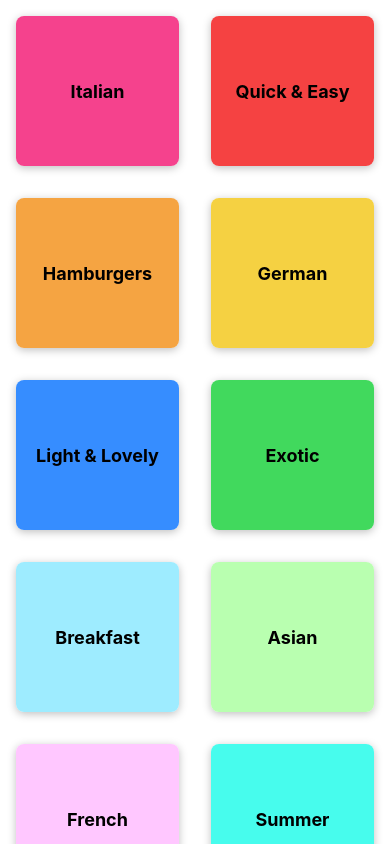
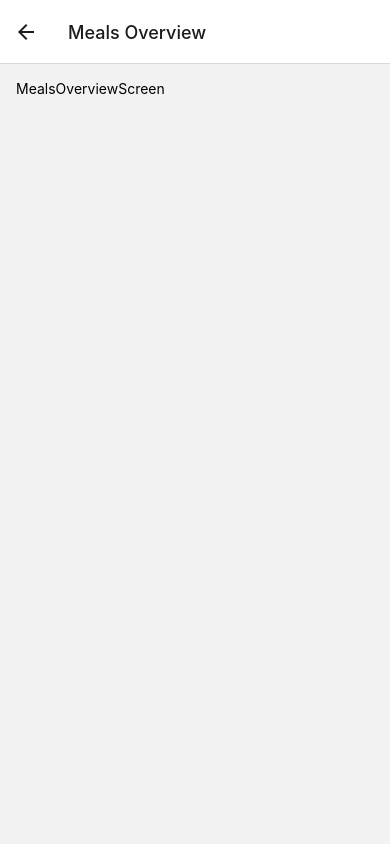
Before and after one commit to adityahimaone/RN-Meals-App, a React Native app: screen /MealsOverview in a window 390 px wide. Built offline with nearby package versions, Linux system fonts and the light colour scheme.

Commit message:
feat: add switch navigation screen using useNavigation hooks

```diff
--- a/App.js
+++ b/App.js
@@ -1,12 +1,58 @@
 import { StatusBar } from "expo-status-bar";
 import { StyleSheet } from "react-native";
+import { NavigationContainer } from "@react-navigation/native";
+import { createNativeStackNavigator } from "@react-navigation/native-stack";
+
 import CategoriesScreen from "./screens/CategoriesScreen";
+import MealsOverviewScreen from "./screens/MealsOverviewScreen";
+
+const Stack = createNativeStackNavigator();
+
+const config = {
+  animation: "spring",
+  config: {
+    stiffness: 1000,
+    damping: 500,
+    mass: 3,
+    overshootClamping: true,
+    restDisplacementThreshold: 0.01,
+    restSpeedThreshold: 0.01,
+  },
+};
 
 export default function App() {
   return (
     <>
-      <StatusBar style="light" />
-      <CategoriesScreen />
+      <StatusBar style="dark" />
+      <NavigationContainer>
+        <Stack.Navigator initialRouteName="MealsCategories">
+          <Stack.Screen
+            name="MealsCategories"
+            component={CategoriesScreen}
+            options={{
+              title: "Meals Categories",
+              headerStyle: { backgroundColor: "#f4511e" },
+              headerTintColor: "#fff",
+              headerTitleStyle: { fontWeight: "bold" },
+              transitionSpec: {
+                open: config,
+                close: config,
+              },
+            }}
+          />
+          <Stack.Screen
+            name="MealsOverview"
+            component={MealsOverviewScreen}
+            options={{
+              title: "Meals Overview",
+              transitionSpec: {
+                open: config,
+                close: config,
+              },
+            }}
+          />
+        </Stack.Navigator>
+      </NavigationContainer>
     </>
   );
 }
--- a/components/CategoryGridTile.js
+++ b/components/CategoryGridTile.js
@@ -1,7 +1,14 @@
+import React from "react";
 import { Pressable, StyleSheet, Text, View, Platform } from "react-native";
-import React from "react";
+import { useNavigation } from "@react-navigation/native";
 
 export default function CategoryGridTile({ title, color }) {
+  const navigation = useNavigation();
+
+  const navigationHandler = () => {
+    navigation.navigate("MealsOverview");
+  };
+
   return (
     <View style={styles.gridItem}>
       <Pressable
@@ -10,6 +17,7 @@
           styles.button,
           pressed && styles.buttonPressed,
         ]}
+        onPress={navigationHandler}
       >
         <View style={[styles.innerContainer, { backgroundColor: color }]}>
           <Text style={styles.title}>{title}</Text>
--- a/package.json
+++ b/package.json
@@ -9,10 +9,14 @@
     "web": "expo start --web"
   },
   "dependencies": {
+    "@react-navigation/native": "^6.0.12",
+    "@react-navigation/native-stack": "^6.8.0",
     "expo": "~46.0.9",
     "expo-status-bar": "~1.4.0",
     "react": "18.0.0",
-    "react-native": "0.69.5"
+    "react-native": "0.69.5",
+    "react-native-safe-area-context": "4.3.1",
+    "react-native-screens": "~3.15.0"
   },
   "devDependencies": {
     "@babel/core": "^7.12.9"
--- a/screens/CategoriesScreen.js
+++ b/screens/CategoriesScreen.js
@@ -4,13 +4,16 @@
 import { CATEGORIES } from "../data/dummy-data";
 import CategoryGridTile from "../components/CategoryGridTile";
 
-function renderCategoryItem(itemData) {
-  return (
-    <CategoryGridTile title={itemData.item.title} color={itemData.item.color} />
-  );
-}
+export default function CategoriesScreen() {
+  const renderCategoryItem = (itemData) => {
+    return (
+      <CategoryGridTile
+        title={itemData.item.title}
+        color={itemData.item.color}
+      />
+    );
+  };
 
-export default function CategoriesScreen() {
   return (
     <FlatList
       data={CATEGORIES}
--- /dev/null
+++ b/screens/MealsOverviewScreen.js
@@ -0,0 +1,19 @@
+import React from "react";
+import { StyleSheet, Text, View } from "react-native";
+
+import { MEALS } from "../data/dummy-data";
+
+export default function MealsOverviewScreen() {
+  return (
+    <View style={styles.container}>
+      <Text>MealsOverviewScreen</Text>
+    </View>
+  );
+}
+
+const styles = StyleSheet.create({
+  container: {
+    flex: 1,
+    padding: 16,
+  },
+});
```
Also changed, not shown: 2 other files (tests, documents, lock files or other folders).
